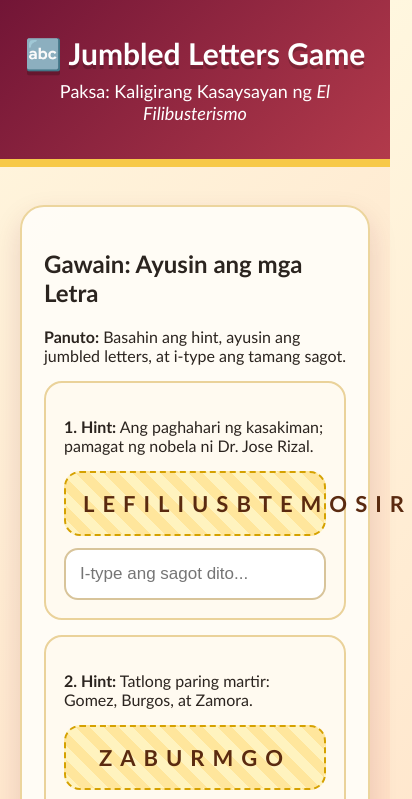
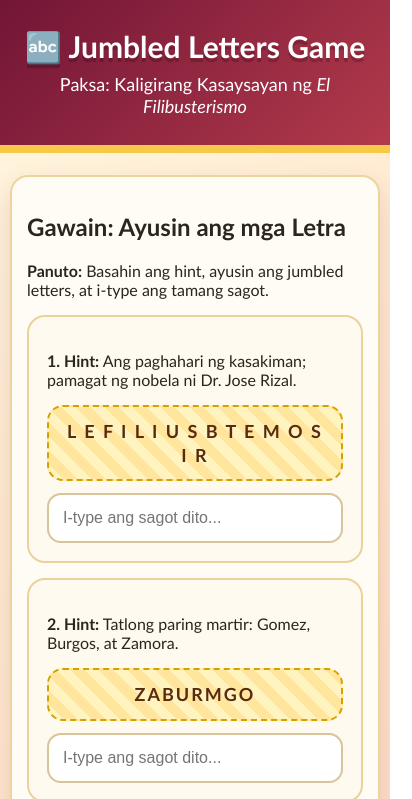
Before and after one commit to Oblivion08/JumbledLettersElFili, a plain HTML site: page index.html in a window 390 px wide. Both pictures are taken after a click on the button "▶️ Simulan ang Laro". Shown: the top 799 px of the page, 412 px wide, since content can reach past the window. Drawn offline with Linux system fonts and the light colour scheme.

Commit message:
Update index.html

```diff
--- a/index.html
+++ b/index.html
@@ -99,15 +99,18 @@
   margin:15px 0;
 }
 .jumble{
-  font-size:clamp(22px,4vw,34px);
-  letter-spacing:8px;
+  font-size:clamp(16px,5vw,30px);
+  letter-spacing:clamp(2px,1.4vw,8px);
   font-weight:900;
   color:#5a2a10;
   background:repeating-linear-gradient(45deg,#fff3bf,#fff3bf 10px,#ffe69c 10px,#ffe69c 20px);
-  padding:17px;
+  padding:15px;
   border-radius:16px;
   text-align:center;
   border:2px dashed #d5a100;
+  overflow-wrap:anywhere;
+  word-break:break-word;
+  line-height:1.35;
 }
 input{
   width:100%;
@@ -134,6 +137,16 @@
   text-align:center;
   font-size:24px;
 }
+
+@media(max-width:520px){
+  main{padding:10px}
+  .card{padding:15px;margin:12px 0;border-radius:18px}
+  header{padding:28px 12px}
+  .jumble{font-size:18px;letter-spacing:2px;padding:12px}
+  button{width:100%;margin:6px 0}
+  input{font-size:16px}
+}
+
 </style>
 </head>
 
@@ -187,7 +200,7 @@
 const questions = [
   {
     hint:"Ang paghahari ng kasakiman; pamagat ng nobela ni Dr. Jose Rizal.",
-    letters:"LEFILIUSBTEMOSIR",
+    letters:"L E F I L I U S B T E M O S I R",
     answer:"EL FILIBUSTERISMO"
   },
   {
@@ -207,7 +220,7 @@
   },
   {
     hint:"Uri ng nobela tungkol sa pamamahala, kapangyarihan, katiwalian, karapatan, kalayaan, at lipunan.",
-    letters:"NOBELANG PULITIKAL",
+    letters:"G A N L E B O N   T I P U L I K A L",
     answer:"NOBELANG PULITIKAL"
   }
 ];
```
